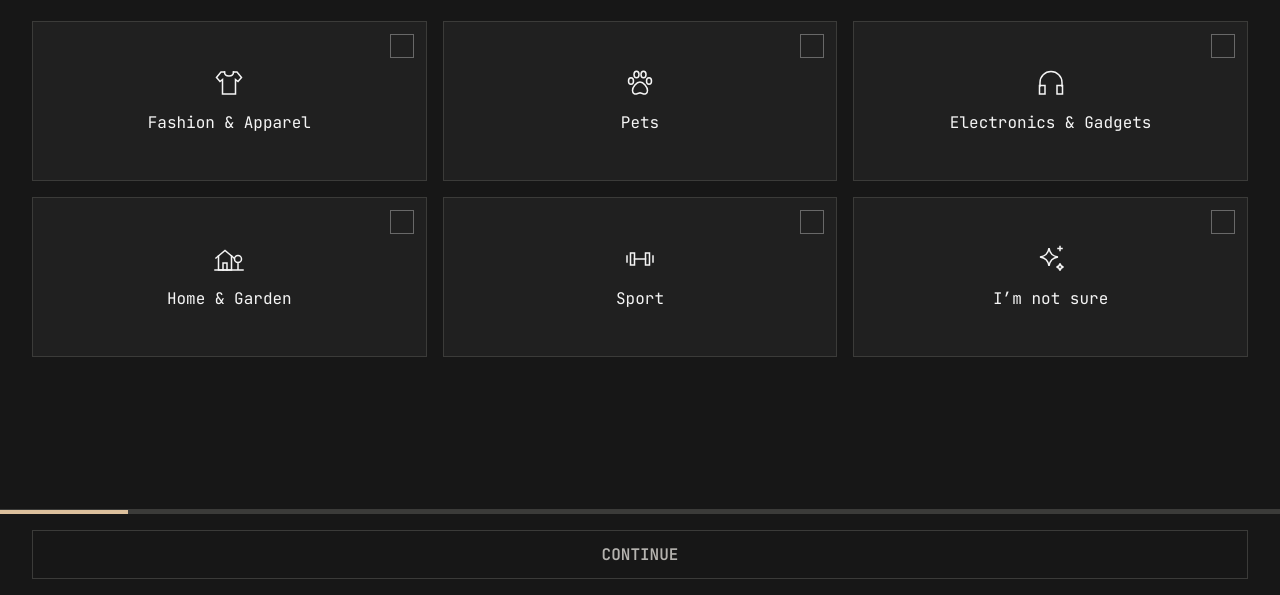
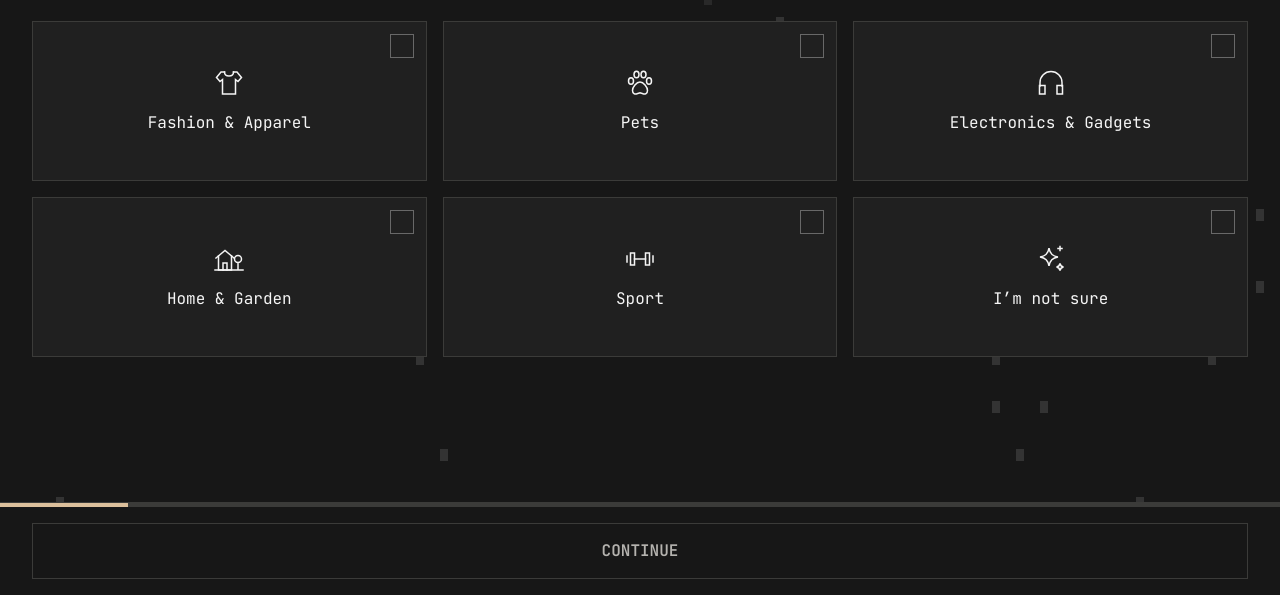
Before and after one commit to lkurska-666/lior-redesign, a plain HTML site: page funnel/index.html in a window 1280 px wide. Shown: the part 205-800 px from the top of the page. Drawn offline with Linux system fonts and the light colour scheme.

Commit message:
Funnel: original Store is live copy, 56px desktop buttons, background pattern
- Store is live: the original 2-item list, the password note (Online Store >
  Private > Public) and the original button labels
- Buttons are 56px tall from 1200px up
- Background block pattern as on build.liorpozin.com (pattern.js): a 24px grid
  of 8x12 blocks that fade in and out and light up near the pointer; a still
  pattern under reduced motion
- Cache-bust funnel.css

Co-Authored-By: Claude Opus 5.5 <noreply@anthropic.com>

```diff
--- a/funnel/funnel.css
+++ b/funnel/funnel.css
@@ -80,6 +80,8 @@ b, strong { font-weight: 600; }   /* inline emphasis inside Body = SemiBold */
   font: 600 16px/120% var(--font); letter-spacing: 0; text-transform: uppercase; text-align: center;
   border: 0; transition: background .2s, border-color .2s, color .2s; }
 .f-btn .ic { width: 16px; height: 16px; }
+/* NEW Size=Large (Olena 2026-11-23): 56px tall on desktop (XL 1200 and up) */
+@media (min-width: 1200px) { .f-btn:not(.f-btn--link) { min-height: 56px; padding-top: 0; padding-bottom: 0; } }
 .f-btn--primary { background: var(--c-accent); color: var(--c-on-accent); }
 .f-btn--outline, .f-btn--secondary { border: var(--border) solid var(--c-line); color: var(--c-text); } /* Style=Outline */
 .f-btn--link { padding: 12px 0; min-height: 44px; text-decoration: underline; text-underline-offset: 4px; color: var(--c-text); }
@@ -232,6 +234,10 @@ b, strong { font-weight: 600; }   /* inline emphasis inside Body = SemiBold */
 
 /* =================== Screens =================== */
 .f-screen { min-height: 100dvh; display: flex; flex-direction: column; }
+/* NEW background block pattern (pattern.js), as on Lior's page; content sits above it */
+.f-pattern { position: fixed; inset: 0; width: 100%; height: 100%; z-index: 0; pointer-events: none; }
+.f-screen { position: relative; z-index: 1; }
+.f-header { background: var(--c-bg); }
 .f-screen[hidden] { display: none; }
 .f-main { flex: 1; padding: 32px var(--gutter) 40px; display: flex; flex-direction: column; }
 .f-main > * + * { margin-top: 24px; }
--- a/funnel/index.html
+++ b/funnel/index.html
@@ -7,7 +7,7 @@
 <title>BYS funnel · Lior style</title>
 <link rel="preconnect" href="https://fonts.googleapis.com"><link rel="preconnect" href="https://fonts.gstatic.com" crossorigin>
 <link href="https://fonts.googleapis.com/css2?family=JetBrains+Mono:wght@400;600;700&display=swap" rel="stylesheet">
-<link rel="stylesheet" href="funnel.css?v=25">
+<link rel="stylesheet" href="funnel.css?v=20261123">
 </head>
 <body>
 <script src="icons.js?v=4" charset="utf-8"></script>
@@ -110,16 +110,6 @@
   <div class="f-main">
     <h1 class="t-title">Pick your store type</h1>
     <div class="f-options" role="radiogroup" aria-label="Store type">
-      <label class="f-option"><input type="radio" name="storetype" value="pro" checked><span class="f-tag t-button">One Time Offer</span>
-        <span class="f-option-head"><span class="f-radio"></span><span class="t-label">Professional one product store</span></span>
-        <ul class="f-feats t-small">
-          <li><svg class="ic yes"><use href="#check"/></svg>Expert-designed store, ready to launch</li>
-          <li><svg class="ic yes"><use href="#check"/></svg>Handpicked products for your niche</li>
-          <li><svg class="ic yes"><use href="#check"/></svg>Conversion-focused store copy</li>
-          <li><svg class="ic yes"><use href="#check"/></svg>Fast US shipping, no delays</li>
-        </ul>
-        <span class="f-price"><s class="t-body">$197</s><span class="t-label">$97 One-time payment</span></span>
-      </label>
       <label class="f-option"><input type="radio" name="storetype" value="free">
         <span class="f-option-head"><span class="f-radio"></span><span class="t-label">Free beginner store</span></span>
         <ul class="f-feats t-small">
@@ -130,6 +120,16 @@
           <li class="muted"><svg class="ic no"><use href="#x"/></svg>No psychology-driven copy</li>
           <li class="muted"><svg class="ic no"><use href="#x"/></svg>No optimised product funnel</li>
         </ul>
+      </label>
+      <label class="f-option"><input type="radio" name="storetype" value="pro" checked><span class="f-tag t-button">One Time Offer</span>
+        <span class="f-option-head"><span class="f-radio"></span><span class="t-label">Professional one product store</span></span>
+        <ul class="f-feats t-small">
+          <li><svg class="ic yes"><use href="#check"/></svg>Expert-designed store, ready to launch</li>
+          <li><svg class="ic yes"><use href="#check"/></svg>Handpicked products for your niche</li>
+          <li><svg class="ic yes"><use href="#check"/></svg>Conversion-focused store copy</li>
+          <li><svg class="ic yes"><use href="#check"/></svg>Fast US shipping, no delays</li>
+        </ul>
+        <span class="f-price"><s class="t-body">$197</s><span class="t-label">$97 One-time payment</span></span>
       </label>
     </div>
   </div>
@@ -216,16 +216,20 @@
   </div>
 </main>
 
-<!-- 8 · Your Shopify Store Is Live (5615:144276). No gate: Done is primary from the start. -->
+<!-- 8 · Your Shopify Store Is Live (5615:144276). Soft gate: Done unlocks after Access my Store. -->
 <main class="f-screen" data-step="live" data-progress="80" hidden>
   <div class="f-main">
     <h1 class="t-title">🏆 Your Shopify Store Is Live!</h1>
-    <p class="f-note t-body"><svg class="ic"><use href="#info"/></svg><span><strong>Want to remove the password from your store so everyone can see it?</strong><br>Go to Shopify Admin &gt; Settings &gt; Preferences &gt; <button class="f-inline-link" id="live-password">Store Password</button></span></p>
+    <ol class="f-steps t-body">
+      <li><span>All set! Access your store using the button below.</span></li>
+      <li><span>Return to this tab and get access to the free Shopify Dropshipping Course 2025 and learn how to grow your business!</span></li>
+    </ol>
+    <p class="f-note t-body"><svg class="ic"><use href="#info"/></svg><span><strong>Want to remove the password from your store so everyone can see it?</strong><br>Go to Shopify Admin &gt; <button class="f-inline-link" id="live-password">Online Store</button> &gt; click 🔒 <strong>Private</strong> (top-right) &gt; <strong>Public</strong></span></p>
   </div>
   <div class="f-bar">
-    <!-- No gate (Olena 2026-11-21): the password can be removed later, so "Done" is the primary from the first visit -->
-    <button class="f-btn f-btn--outline" id="live-go">Access my Store <svg class="ic"><use href="#external"/></svg></button>
-    <button class="f-btn f-btn--primary" id="live-done">Done</button>
+    <!-- Soft gate, as the current funnel (Olena 2026-11-23): "Access my Store" first, then "Done" unlocks -->
+    <button class="f-btn f-btn--primary" id="live-go">Access my store <svg class="ic"><use href="#external"/></svg></button>
+    <button class="f-btn f-btn--secondary" id="live-done" disabled>Complete the instructions to continue</button>
   </div>
 </main>
 
@@ -434,12 +438,12 @@
   // ---- Soft gates: the second button unlocks after the hand-off and becomes the one primary ----
   function gate(go, done, opened) {
     $(done).disabled = !opened;
-    $(done).textContent = opened ? 'Done' : 'Complete instructions to continue';
+    $(done).textContent = opened ? 'Done' : (done === 'live-done' ? 'Complete the instructions to continue' : 'Complete instructions to continue');
     $(done).className = 'f-btn ' + (opened ? 'f-btn--primary' : 'f-btn--secondary');
     $(go).className = 'f-btn ' + (opened ? 'f-btn--outline' : 'f-btn--primary');
   }
   const setAutods = o => gate('autods-go', 'autods-done', o);
-  const setLive = () => {}; // Store is live has no gate any more (Olena 2026-11-21)
+  const setLive = o => gate('live-go', 'live-done', o); // soft gate again (Olena 2026-11-23)
   $('autods-go').onclick = () => handOff('autods', () => { setAutods(true); show('autods', 'autods-done'); });
   $('autods-done').onclick = () => { setLive(false); show('live'); };
   $('live-go').onclick = () => handOff('store', () => { setLive(true); show('live', 'live-done'); });
@@ -514,5 +518,6 @@
   }
   start((new URLSearchParams(location.search).get('step') || 'niche').replace(' (out of flow)', ''));
 </script>
+<script src="pattern.js?v=1"></script>
 </body>
 </html>
--- /dev/null
+++ b/funnel/pattern.js
@@ -0,0 +1,58 @@
+/* Background block pattern — the same idea as on Lior's page (build.liorpozin.com, canvas.blocks):
+   a 24px grid, ~7% of cells hold an 8×12 block that slowly fades in and out; blocks near the
+   pointer light up. Colour = border/strong (#686868). Reduced motion: a still pattern. */
+(function () {
+  const cv = document.createElement('canvas');
+  cv.className = 'f-pattern';
+  cv.setAttribute('aria-hidden', 'true');
+  document.body.prepend(cv);
+  const ctx = cv.getContext('2d');
+  if (!ctx) return;
+  const color = getComputedStyle(document.documentElement).getPropertyValue('--c-line').trim() || '#686868';
+  const STEP = 24, W = 8, H = 12, DENSITY = 0.07, BASE = 0.35, R = 140;
+  const still = matchMedia('(prefers-reduced-motion: reduce)').matches;
+  let blocks = [], w = 0, h = 0, raf = 0, last = 0;
+  const ptr = { x: -9999, y: -9999 };
+
+  function build() {
+    const dpr = Math.min(devicePixelRatio || 1, 2);
+    w = innerWidth; h = innerHeight;
+    cv.width = Math.round(w * dpr); cv.height = Math.round(h * dpr);
+    ctx.setTransform(dpr, 0, 0, dpr, 0, 0);
+    blocks = [];
+    for (let y = STEP / 2; y < h; y += STEP)
+      for (let x = STEP / 2; x < w; x += STEP)
+        if (Math.random() < DENSITY) { const on = Math.random() < 0.5 ? 1 : 0; blocks.push({ x, y, a: still ? on : 0, t: on }); }
+  }
+  function draw() {
+    ctx.clearRect(0, 0, w, h);
+    ctx.fillStyle = color;
+    for (const b of blocks) {
+      const d = Math.hypot(b.x - ptr.x, b.y - ptr.y), near = d < R ? 1 - d / R : 0;
+      const a = Math.max(b.a * BASE, near);
+      if (a < 0.02) continue;
+      ctx.globalAlpha = a;
+      ctx.fillRect(Math.round(b.x - W / 2), Math.round(b.y - H / 2), W, H);
+    }
+    ctx.globalAlpha = 1;
+  }
+  function tick(now) {
+    raf = 0;
+    if (document.hidden) return;
+    if (now - last > 120) {
+      last = now;
+      for (let i = 0; i < Math.max(2, blocks.length / 40); i++) { const b = blocks[Math.random() * blocks.length | 0]; if (b) b.t = Math.random() < 0.5 ? 1 : 0; }
+    }
+    for (const b of blocks) b.a += (b.t - b.a) * 0.08;
+    draw();
+    raf = requestAnimationFrame(tick);
+  }
+  const start = () => { if (still) return draw(); if (!raf) raf = requestAnimationFrame(tick); };
+  build(); start();
+  addEventListener('resize', () => { build(); still ? draw() : start(); });
+  document.addEventListener('visibilitychange', start);
+  if (!still) {
+    addEventListener('pointermove', e => { ptr.x = e.clientX; ptr.y = e.clientY; }, { passive: true });
+    document.addEventListener('pointerleave', () => { ptr.x = ptr.y = -9999; });
+  }
+})();
```
Also changed, not shown: funnel/kit.html (+1 -1 lines).
